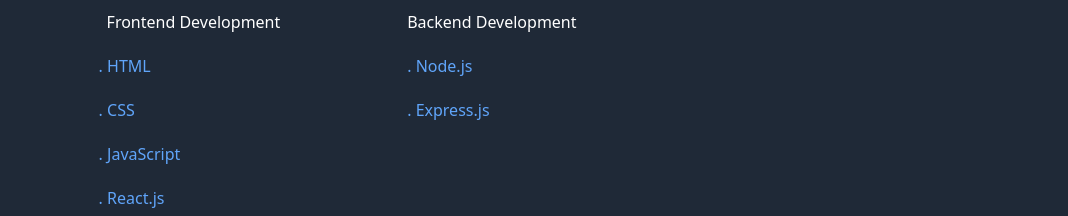
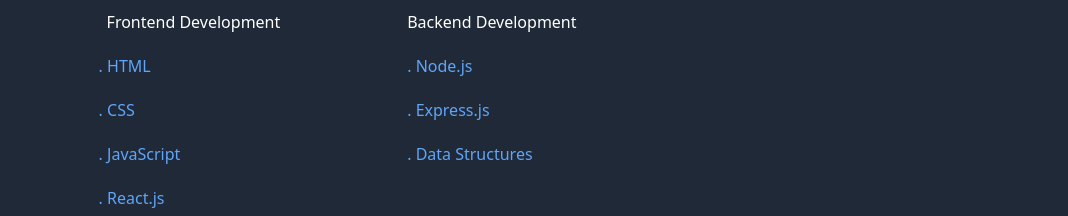
Before and after one commit to snehah296-cmd/assignment-two, a React (Vite) app: page / in a window 1280 px wide. Shown: the part 1720-1936 px from the top of the page, without its empty margins (96-1164 px from the left). Built offline with nearby package versions, Linux system fonts and the light colour scheme.

Commit message:
Update project

```diff
--- a/src/Profile.jsx
+++ b/src/Profile.jsx
@@ -196,6 +196,7 @@
                         <p className="text-white pt-5 text-justify">Backend Development</p>
                         <p className="text-blue-400 pt-5 text-justify"> . Node.js</p>
                         <p className="text-blue-400 pt-5 text-justify"> . Express.js</p>
+                        <p className="text-blue-400 pt-5 text-justify"> . Data Structures</p>
 
 
 
```
